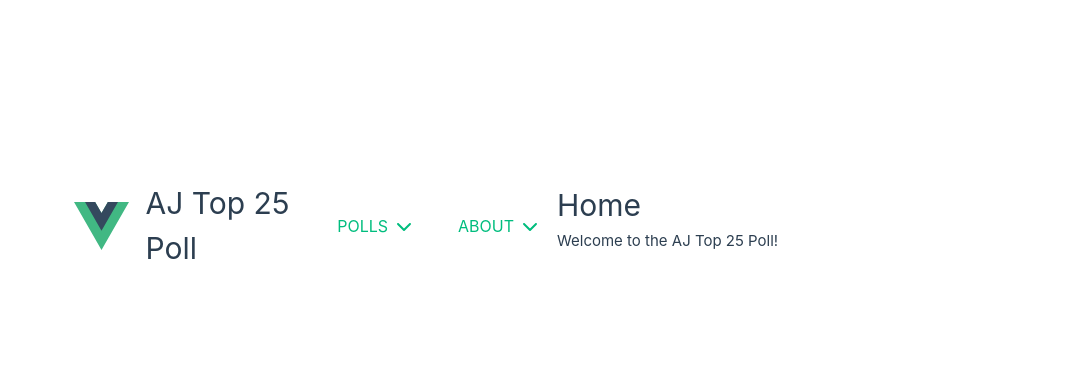
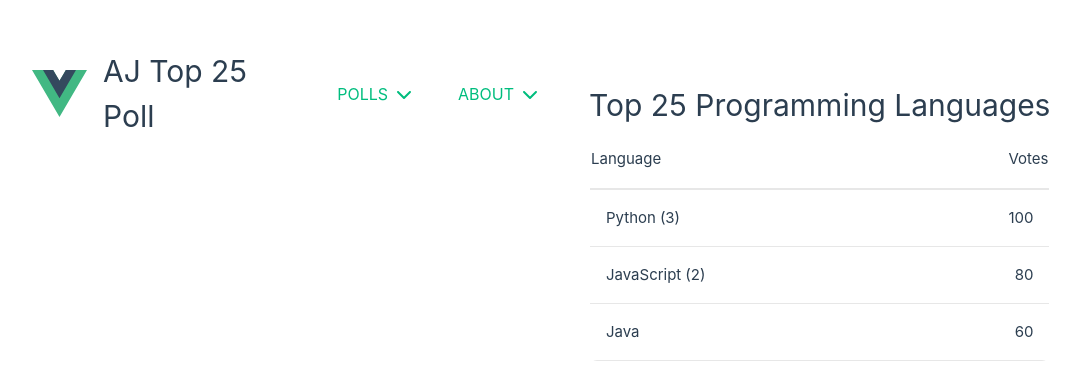
Before and after one commit to AJarombek/andy-jarombek-research, a Vue app in the folder vue/aj-poll/: page / in a window 1280 px wide. Shown: the part 179-556 px from the top of the page, without its empty margins (83-1163 px from the left). Built offline with nearby package versions, Linux system fonts and the light colour scheme.

Commit message:
language poll outlined

```diff
--- a/vue/aj-poll/src/assets/base.css
+++ b/vue/aj-poll/src/assets/base.css
@@ -19,6 +19,7 @@
   --vt-c-text-light-2: rgba(60, 60, 60, 0.66);
   --vt-c-text-dark-1: var(--vt-c-white);
   --vt-c-text-dark-2: rgba(235, 235, 235, 0.64);
+  --vt-c-text-dark-3: rgba(250, 250, 250, 0.64);
 }
 
 /* semantic color variables for this project */
@@ -47,6 +48,7 @@
 
     --color-heading: var(--vt-c-text-dark-1);
     --color-text: var(--vt-c-text-dark-2);
+    --color-text-light: var(--vt-c-text-dark-3)
   }
 }
 
--- /dev/null
+++ b/vue/aj-poll/src/components/LanguagePoll.vue
@@ -0,0 +1,89 @@
+<script setup lang="ts">
+interface Language {
+  id: number
+  name: string
+  votes: number
+  firstPlaceVotes: number
+}
+
+const languages: Language[] = [
+  {
+    id: 1,
+    name: 'Python',
+    votes: 100,
+    firstPlaceVotes: 3
+  },
+  {
+    id: 2,
+    name: 'JavaScript',
+    votes: 80,
+    firstPlaceVotes: 2
+  },
+  {
+    id: 3,
+    name: 'Java',
+    votes: 60,
+    firstPlaceVotes: 0
+  }
+]
+</script>
+
+<template>
+  <table>
+    <thead>
+    <tr>
+      <th>Language</th>
+      <th>Votes</th>
+    </tr>
+    </thead>
+    <tbody>
+    <tr v-for="language in languages" :key="language.id">
+      <td>
+        <p>{{ language.name }}</p>
+        <p v-if="language.firstPlaceVotes > 0" class="fpv">
+          ({{ language.firstPlaceVotes }})
+        </p>
+      </td>
+      <td>{{ language.votes }}</td>
+    </tr>
+    </tbody>
+  </table>
+</template>
+
+<style scoped>
+table {
+  width: 100%;
+  border-collapse: collapse;
+  border-spacing: 0;
+  border: 1px solid var(--color-border);
+  border-radius: 0.5rem;
+  overflow: hidden;
+}
+
+thead {
+  background-color: var(--color-background);
+  border-bottom: 1px solid var(--color-border);
+}
+
+tbody {
+  background-color: var(--color-background);
+}
+
+tr {
+  display: flex;
+  align-items: center;
+  justify-content: space-between;
+  padding: 1rem 0;
+  border-bottom: 1px solid var(--color-border);
+}
+
+td {
+  display: flex;
+  padding: 0 1rem;
+}
+
+.fpv {
+  color: var(--color-text-light);
+  margin-left: 0.25rem;
+}
+</style>
--- a/vue/aj-poll/src/views/HomeView.vue
+++ b/vue/aj-poll/src/views/HomeView.vue
@@ -1,10 +1,24 @@
-<script setup lang="ts"></script>
+<script>
+import {defineComponent} from "vue";
+import LanguagePoll from "@/components/LanguagePoll.vue";
+
+export default defineComponent({
+  components: {LanguagePoll}
+})
+</script>
 
 <template>
   <main>
     <div class="wrapper">
-      <h1>Home</h1>
-      <p>Welcome to the AJ Top 25 Poll!</p>
+      <h1>Top 25 Programming Languages</h1>
+      <!-- Create a table of top 25 programming languages dynamically based on a list in the script -->
+      <LanguagePoll />
     </div>
   </main>
 </template>
+
+<style scoped>
+main {
+  padding: 2rem;
+}
+</style>
```
